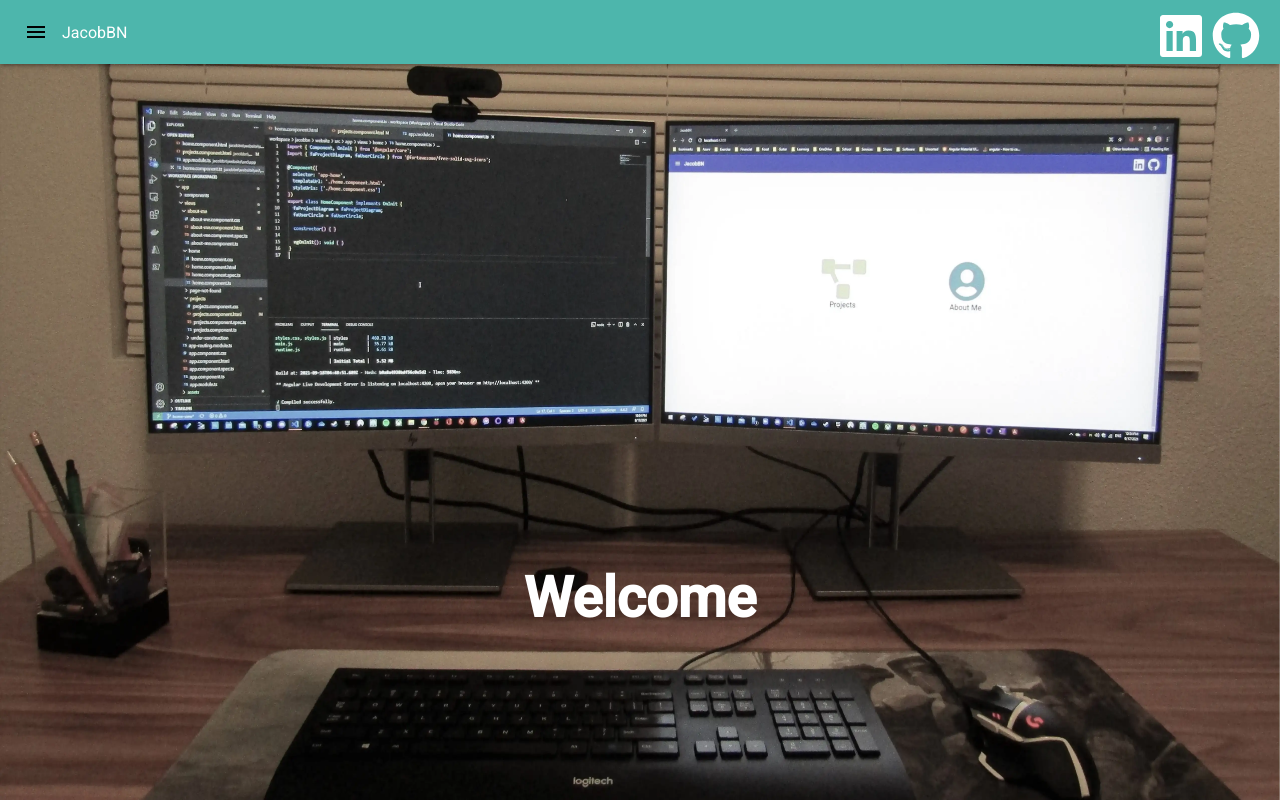
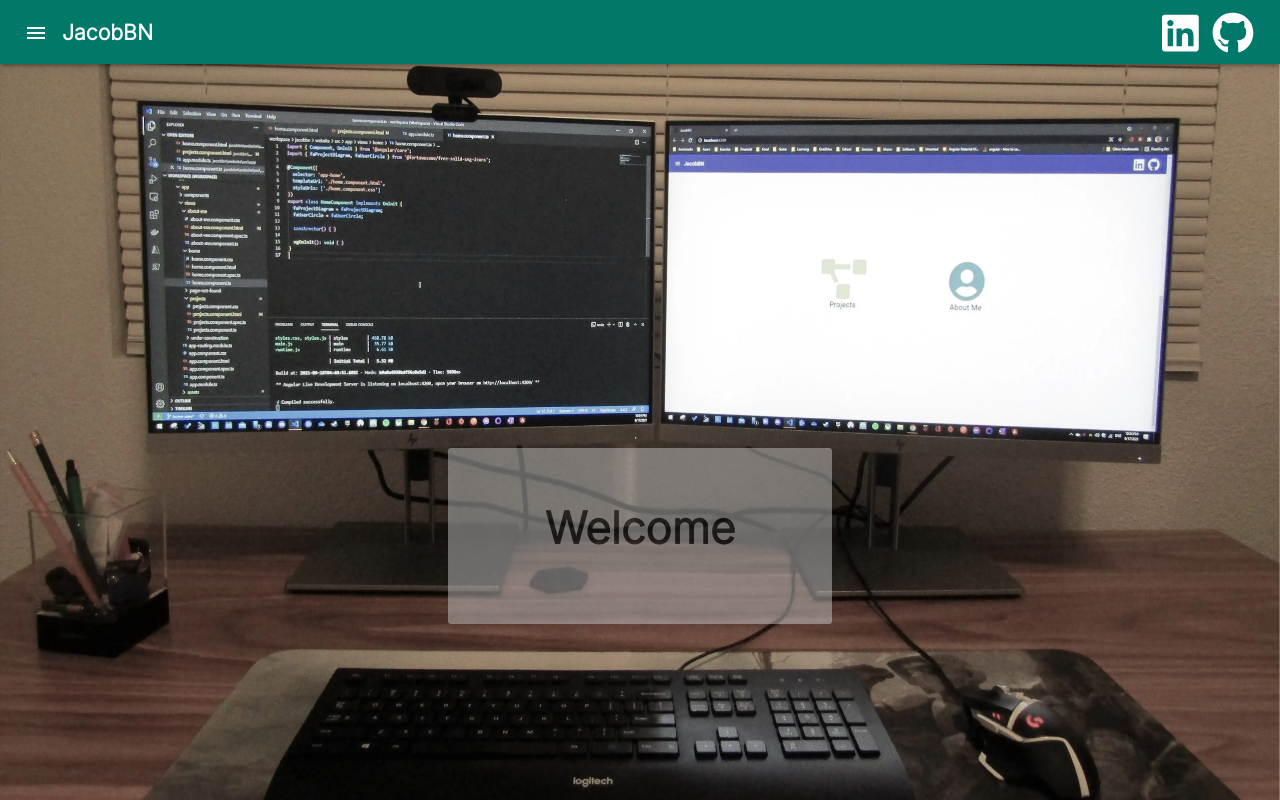
Before and after one commit to JacobBN/website, an Angular app: page / in a window 1280 px wide. Built offline with nearby package versions, Linux system fonts and the light colour scheme.

Commit message:
custom theme additions

```diff
--- a/angular.json
+++ b/angular.json
@@ -30,7 +30,7 @@
               "src/assets"
             ],
             "styles": [
-              "src/materials-theme.scss",
+              "src/theme.scss",
               "src/styles.scss"
             ],
             "scripts": []
@@ -98,7 +98,7 @@
               "src/assets"
             ],
             "styles": [
-              "src/materials-theme.scss",
+              "src/theme.scss",
               "src/styles.scss"
             ],
             "scripts": []
--- a/src/app/app.component.html
+++ b/src/app/app.component.html
@@ -2,7 +2,7 @@
   <button id="menu-button" mat-icon-button aria-label="Menu">
     <mat-icon (click)="sidenav.toggle()">menu</mat-icon>
   </button>
-  <a routerLink="/">JacobBN</a>
+  <h1>JacobBN</h1>
   <span id="spacer"></span>
   <a
     aria-label="LinkedIn Profile"
@@ -24,7 +24,7 @@
   </a>
 </mat-toolbar>
 
-<mat-sidenav-container id="content-container" fullscreen hasBackdrop="false">
+<mat-sidenav-container id="sidenav-container" fullscreen hasBackdrop="false">
   <mat-sidenav class="mat-elevation-z3" #sidenav mode="side">
     <ul class="button-list">
       <li routerLink="/" (click)="sidenav.close()">
--- a/src/app/app.component.scss
+++ b/src/app/app.component.scss
@@ -2,36 +2,51 @@ a {
   color: white;
   text-decoration: none;
 }
-#content-container {
+
+#sidenav-container {
   top: 64px;
 }
+
 #menu-button {
   margin-right: 6px;
 }
+
 .social-icon {
   margin-right: 12px;
 }
+
 #spacer {
   flex: 1 1 auto;
 }
+
 #toolbar {
   position: fixed;
   top: 0;
   z-index: 100;
 }
+
 ul.button-list {
   list-style-type: none;
   margin: 6px 0 0 0;
   padding: 0 4px 0 4px;
 }
+
 ul.button-list li {
   margin: 3px 0 3px 0;
   padding: 6px 102px 6px 32px;
   border-radius: 3px;
   font-weight: bold;
 }
+
 ul.button-list li:hover {
   background-color: lightgray;
   cursor: pointer;
   user-select: none;
 }
+
+.nav-title {
+  -webkit-user-select: none;
+  -moz-user-select: none;
+  -ms-user-select: none;
+  user-select: none;
+}
--- a/src/app/views/home/home.component.html
+++ b/src/app/views/home/home.component.html
@@ -1,32 +1,4 @@
-<div class="display-box display-box-background">
-  <img src="assets/img/workdesk.webp"/>
+<img src="assets/img/workdesk.webp"/>
+<div class="image-text-wrapper">
   <h1>Welcome</h1>
 </div>
-<div class="display-box">
-  <mat-grid-list cols="4" rowHeight="1:2">
-    <mat-grid-tile></mat-grid-tile>
-    <mat-grid-tile>
-      <div class="circle-link">
-        <fa-icon
-          [icon]="faProjectDiagram"
-          size="10x"
-          style="color: darkkhaki;"
-          routerLink="/projects"
-        ></fa-icon>
-        <h2>Projects</h2>
-      </div>
-    </mat-grid-tile>
-    <mat-grid-tile>
-      <div class="circle-link">
-        <fa-icon
-          [icon]="faUserCircle"
-          size="10x"
-          style="color: darkcyan;"
-          routerLink="/about-me"
-        ></fa-icon>
-        <h2>About Me</h2>
-      </div>
-    </mat-grid-tile>
-    <mat-grid-tile></mat-grid-tile>
-  </mat-grid-list>
-</div>
--- a/src/app/views/home/home.component.scss
+++ b/src/app/views/home/home.component.scss
@@ -1,20 +1,21 @@
-.display-box-background h1 {
-  color: white;
-  top: 63%;
+:host img:first-child {
+  width: 100%;
+  height: 100%;
+}
+
+.image-text-wrapper {
+  position: absolute;
+  bottom: 22vh;
   left: 50%;
   transform: translateX(-50%);
+
+  display: flex;
+  justify-content: center;
+  align-items: center;
+
+  width: 30vw;
+  height: 22vh;
+  background-color: lightgray;
+  border-radius: 3px;
+  opacity: 0.45;
 }
-.circle-link {
-  text-align: center;
-}
-.circle-link fa-icon {
-  opacity: 0.7;
-}
-.circle-link fa-icon:hover {
-  opacity: 1;
-  cursor: pointer;
-}
-h2 {
-  margin-top: 4px;
-  font-size: 2.0em;
-}
--- a/src/app/views/page-not-found/page-not-found.component.scss
+++ b/src/app/views/page-not-found/page-not-found.component.scss
@@ -5,10 +5,3 @@
   transform: translate(-50%, -50%);
   text-align: center;
 }
-h1 {
-  margin-top: 12px;
-  margin-bottom: 12px;
-}
-h2 {
-  color: #f44336;
-}
--- a/src/app/views/projects/projects.component.scss
+++ b/src/app/views/projects/projects.component.scss
@@ -1,13 +1,17 @@
+
+h1 {
+  padding-top: 12px;
+  text-align: center;
+}
+
 .card-avatar {
   background-size: cover;
 }
-h1 {
-  margin-top: 12px;
-  text-align: center;
-}
+
 .disabled-card {
   opacity: 0.7;
 }
+
 .mat-card {
   display: inline-block;
   margin: 20px;
--- a/src/app/views/under-construction/under-construction.component.scss
+++ b/src/app/views/under-construction/under-construction.component.scss
@@ -3,13 +3,16 @@
   top: 74px;
   right: 35px;
 }
+
 #github-pointer h3 {
   float: left;
   margin-right: 10px;
 }
+
 #github-pointer #pointer-icon {
   float: right;
 }
+
 #wrapper {
   position: relative;
   left: 50%;
@@ -17,13 +20,3 @@
   transform: translate(-50%, -50%);
   text-align: center;
 }
-h1 {
-  margin-top: 12px;
-  margin-bottom: 12px;
-}
-h2 {
-  color: #f44336;
-}
-h3 {
-  font-size: 1.5em;
-}
--- a/src/styles.scss
+++ b/src/styles.scss
@@ -1,26 +1,22 @@
-html, body { height: 100%; overflow-y: hidden; }
-body { margin: 0; font-family: Roboto, "Helvetica Neue", sans-serif; }
-.display-box {
-  position: relative;
-  display: inline-block;
-  width: 100%;
-  height: calc(100vh - 64px);
+html, body {
+  height: 100%;
+  overflow-y: hidden;
+}
+
+body {
   margin: 0;
-  padding: 0;
 }
-.display-box-background img {
-  position: absolute;
-  width: 100%;
-  height: 100%;
-}
-.display-box-background h1 {
-  position: relative;
-  font-size: 3.5em;
-  width: fit-content;
-}
+
 a {
   text-decoration: none;
 }
-p {
-  font-size: 1.1em;
+
+::-webkit-scrollbar {
+  width: 12px;
 }
+::-webkit-scrollbar-thumb {
+  background: rgb(171, 171, 171);
+}
+::-webkit-scrollbar-thumb:hover {
+  background: rgb(146, 146, 146);
+}
--- a/src/materials-theme.scss
+++ b/src/theme.scss
@@ -4,7 +4,7 @@ $primary-palette: (
   50: #e0f2f1,
   100: #b2dfdb,
   200: #80cbc4,
-  300: #4db6ac, // Default.
+  300: #4db6ac,
   400: #26a699,
   500: #009687,
   600: #00897a,
@@ -18,7 +18,7 @@ $primary-palette: (
     300: black, // Min. 64% opacity.
     400: black, // Min. 69% opacity.
     500: black, // Min. 77% opacity.
-    600: black, // Min. 89% opacity.
+    600: white, // Min. 89% opacity.
     700: white, // Min. 88% opacity.
     800: white, // Min. 76% opacity.
     900: white, // Min. 59% opacity.
@@ -33,7 +33,7 @@ $accent-palette: (
   400: #67b9dd,
   500: #5eadd8,
   600: #569fca,
-  700: #4d8cb6, // Default.
+  700: #4d8cb6,
   800: #477ba2,
   900: #3a5c7e,
   contrast: (
@@ -57,7 +57,7 @@ $warn-palette: (
   300: #d87585,
   400: #ce606e,
   500: #c6525b,
-  600: #b64d57, // Default.
+  600: #b64d57,
   700: #a14752,
   800: #8b414e,
   900: #643843,
@@ -68,17 +68,44 @@ $warn-palette: (
     300: black, // Min. 70% opacity.
     400: black, // Min. 79% opacity.
     500: black, // Min. 92% opacity.
-    600: white, // Min. 92% opacity.
+    600: black, // Min. 92% opacity.
     700: white, // Min. 81% opacity.
     800: white, // Min. 72% opacity.
     900: white, // Min. 59% opacity.
   )
 );
 
-
-$my-primary: mat.define-palette($primary-palette, 300, 100, 900);
+$my-primary: mat.define-palette($primary-palette, 700, 200, 900);
 $my-accent: mat.define-palette($accent-palette, 700, 300, 900);
 $my-warn: mat.define-palette($warn-palette, 600);
+
+$my-typography: mat.define-typography-config(
+  $font-family: 'Inter',
+  $title: ( // h2
+    font-size: 1.1em,
+  ),
+  $headline: ( // h1
+    font-size: 2.5em,
+  ),
+  $subheading-2: ( // h3
+    font-size: 2em,
+  ),
+  $subheading-1: ( // h4
+    font-size: 1.5em,
+  ),
+  $body-1: ( // default body text
+    font-size: 1.1em,
+  ),
+  $body-2: ( // .mat-body-strong or .mat-body-2
+    font-size: 1em,
+    font-weight: bold,
+  ),
+  /* $caption's default settings work fine. */
+);
+
+@include mat.core($my-typography);
+
+@import url('https://fonts.googleapis.com/css2?family=Inter:wght@300&family=PT+Sans&display=swap&');
 
 // TODO: Define dark theme.
 $my-theme: mat.define-light-theme((
@@ -86,7 +113,8 @@ $my-theme: mat.define-light-theme((
    primary: $my-primary,
    accent: $my-accent,
    warn: $my-warn,
- )
+ ),
+ typography: $my-typography,
 ));
 
 @include mat.all-component-themes($my-theme);
```
